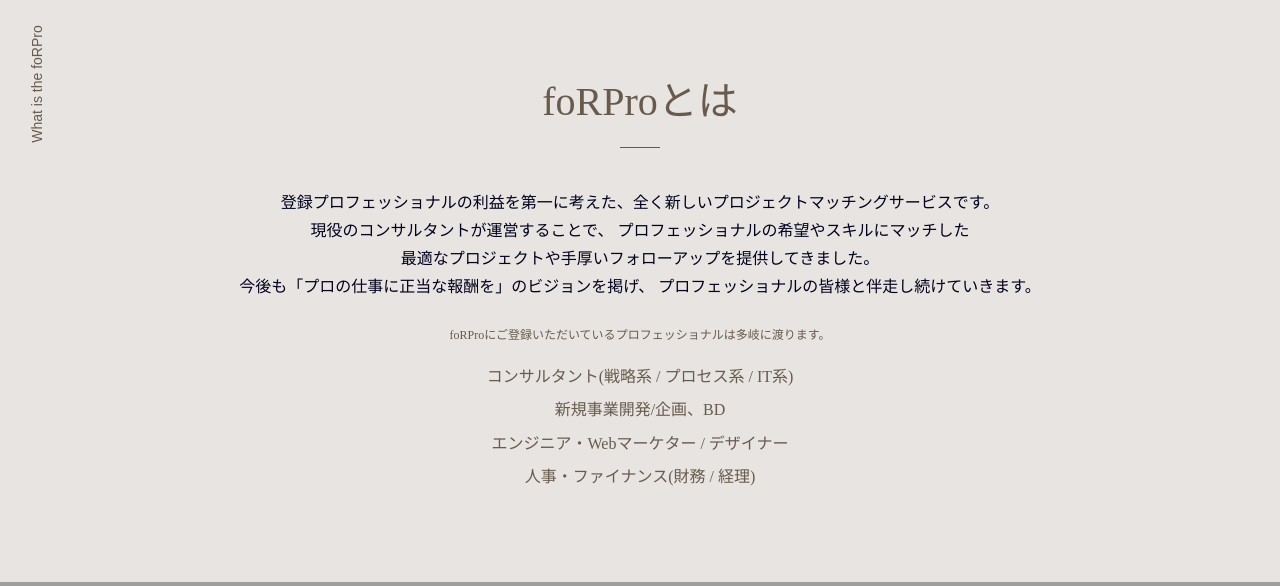
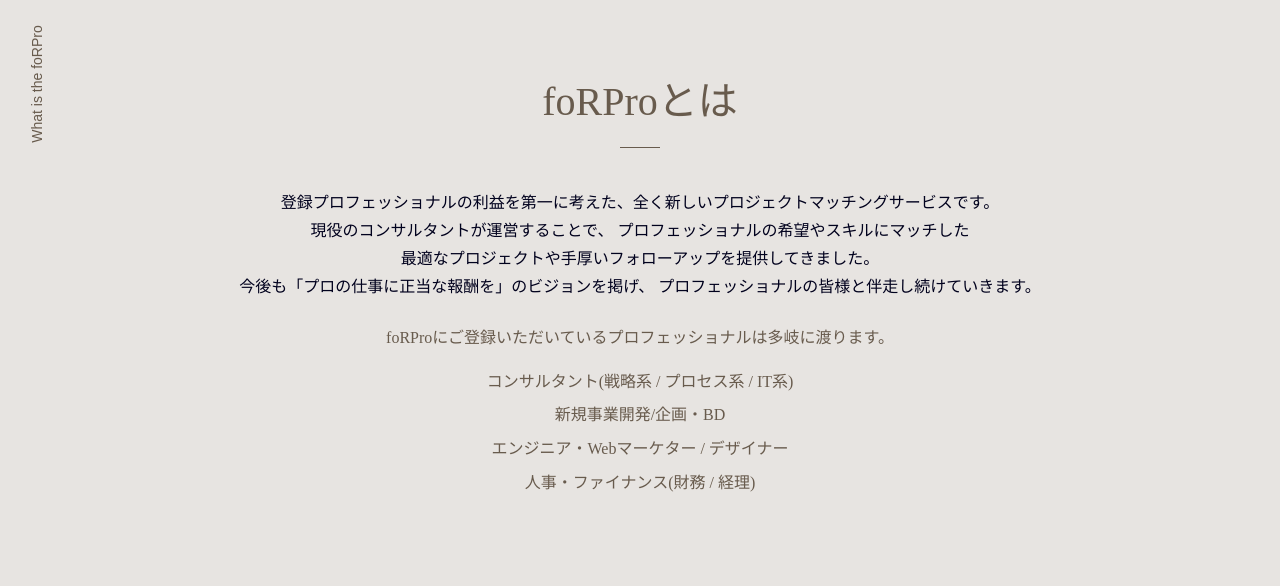
Before and after one commit to shidara/foRPro, a PHP site: page / in a window 1280 px wide. Shown: the part 801-1387 px from the top of the page. Run offline with PHP 8.4, Linux system fonts and the light colour scheme; grey boxes are pictures that could not be loaded.

Commit message:
指摘点の修正

```diff
--- a/css/pcStyle.css
+++ b/css/pcStyle.css
@@ -70,6 +70,7 @@
 #section2 .section2__subTitle br {
   display: none;
 }
+#section2 .section2__subTitle,
 #section2 .section2__role {
   font-size: 16px;
 }
--- a/index.html
+++ b/index.html
@@ -201,7 +201,7 @@
       </p>
       <p class="section2__role">
         コンサルタント(戦略系 / プロセス系 / IT系)<br />
-        新規事業開発/企画、BD<br />
+        新規事業開発/企画・BD<br />
         エンジニア・Webマーケター / デザイナー<br />
         人事・ファイナンス(財務 / 経理)
       </p>
--- a/js/index.js
+++ b/js/index.js
@@ -59,7 +59,7 @@
   // carousel 描画が終わってから再取得
   setTimeout(() => {
     sectionPos();
-  }, 50);
+  }, 200);
 
   // リサイズされたら位置取り直し
   $(window).resize(function () {
```
